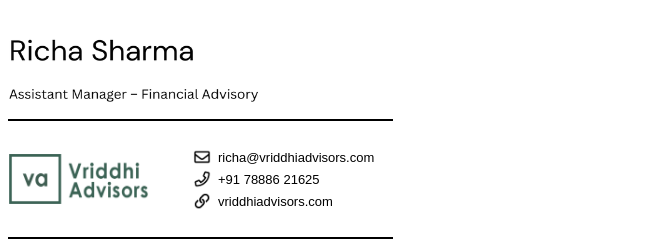
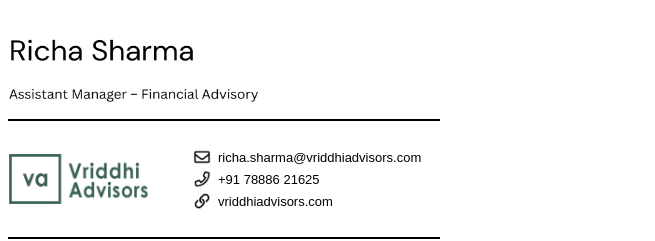
Before and after one commit to Nitish-Bakshi-001/signatures-Richa-vriddhi-advisors, a plain HTML site: page index.html in a window 1280 px wide. Shown: the top 241 px of the page, without its empty margins (0-655 px from the left). Drawn offline with Linux system fonts and the light colour scheme.

Commit message:
Update index.html

```diff
--- a/index.html
+++ b/index.html
@@ -60,8 +60,8 @@
                                             </td>
                                             <td style="font-family: Arial, sans-serif; font-size: 13px; line-height: 17px; white-space: nowrap; color: rgb(0,0,1) !important; padding: 1px 0px; vertical-align: middle;">
                                                 <p style="margin: 1px;">
-                                                    <a href="mailto:richa@vriddhiadvisors.com" target="_blank" style="font-family: Arial, sans-serif; font-size: 13px; line-height: 17px; white-space: nowrap; color: rgb(0,0,0); text-decoration: none !important;">
-<span style="font-family: Arial, sans-serif; font-size: 13px; line-height: 17px; white-space: nowrap; color: rgb(0,0,0); text-decoration: none !important;">richa@vriddhiadvisors.com</span>
+                                                    <a href="mailto:richa.sharma@vriddhiadvisors.com" target="_blank" style="font-family: Arial, sans-serif; font-size: 13px; line-height: 17px; white-space: nowrap; color: rgb(0,0,0); text-decoration: none !important;">
+<span style="font-family: Arial, sans-serif; font-size: 13px; line-height: 17px; white-space: nowrap; color: rgb(0,0,0); text-decoration: none !important;">richa.sharma@vriddhiadvisors.com</span>
                                                     </a>
                                                 </p>
                                             </td>
```
